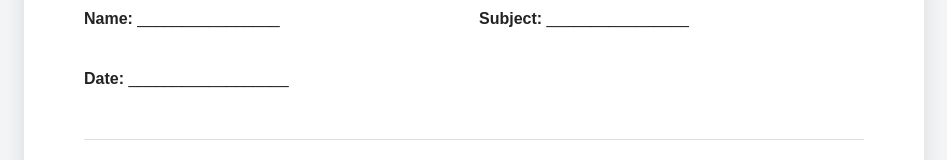
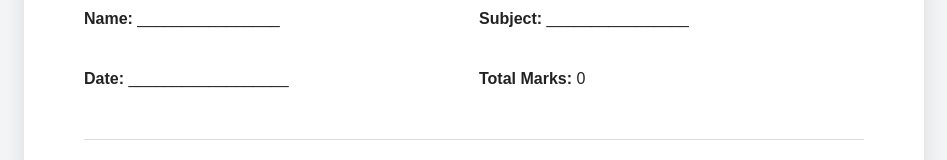
Before and after one commit to veereshr4446/TxtPDF, a plain HTML site: page index.html in a window 1280 px wide. Shown: the part 913-1073 px from the top of the page, without its empty margins (166-1113 px from the left). Drawn offline with Linux system fonts and the light colour scheme.

Commit message:
feat(html): add total marks line to the preview
Co-Authored-By: Claude Sonnet 5.5 <noreply@anthropic.com>
Claude-Session: https://claude.ai/code/session_01HPWZZkYqffbwscHxL8Muyt

```diff
--- a/index.html
+++ b/index.html
@@ -49,6 +49,7 @@
             <p><strong>Name:</strong> <span id="previewName">________________</span></p>
             <p><strong>Subject:</strong> <span id="previewSubject">________________</span></p>
             <p><strong>Date:</strong> __________________</p>
+            <p><strong>Total Marks:</strong> <span id="previewTotal">0</span></p>
         </div>
 
         <hr>
```
